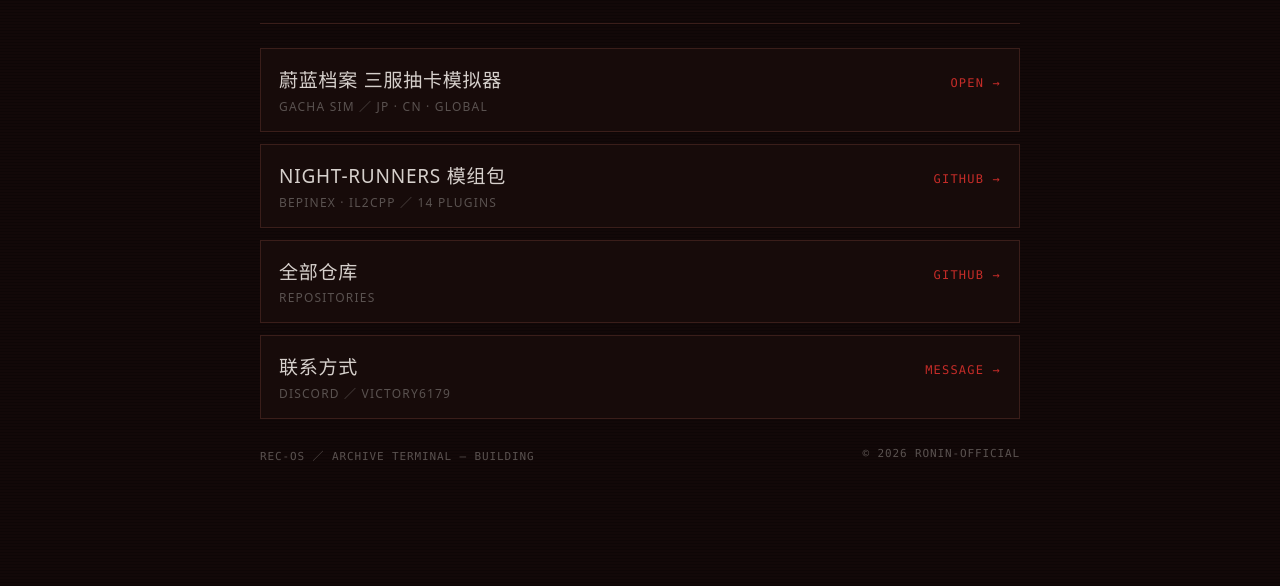
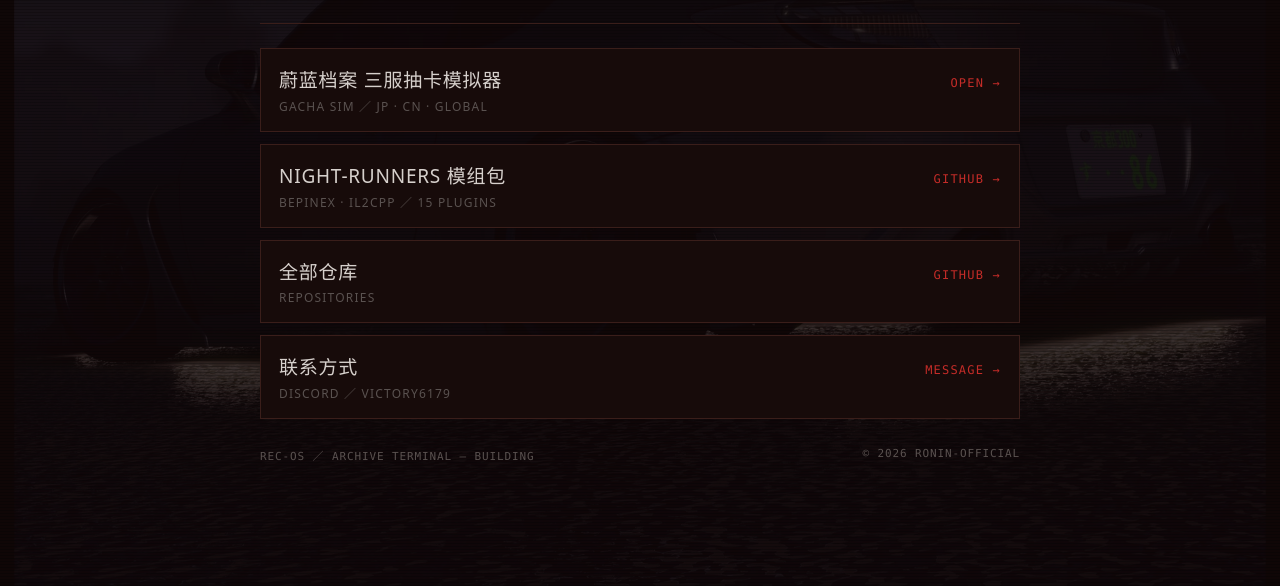
Before and after one commit to Ronin-official/Ronin-official.github.io, a plain HTML site: page index.html in a window 1280 px wide. Shown: the part 214-800 px from the top of the page. Drawn offline with Linux system fonts and the light colour scheme.

Commit message:
hub: add 86 background, bump to 15 plugins

```diff
--- a/index.html
+++ b/index.html
@@ -29,6 +29,12 @@
   .go{ font-family:Consolas,monospace; font-size:12px; color:var(--red); letter-spacing:.1em; }
   .foot{ margin-top:28px; display:flex; justify-content:space-between; gap:16px;
     font-family:Consolas,monospace; font-size:11px; color:var(--faint); letter-spacing:.08em; }
+  /* 背景车图：把 86.jpg 放在同目录即可，没有图也不会破版 */
+  body::before{ content:""; position:fixed; inset:0; z-index:0; pointer-events:none;
+    background:url("86.jpg") center 70%/cover no-repeat;
+    opacity:.16; filter:grayscale(35%) contrast(1.05);
+    -webkit-mask-image:linear-gradient(180deg, transparent 0%, #000 38%, #000 100%);
+    mask-image:linear-gradient(180deg, transparent 0%, #000 38%, #000 100%); }
   @media (max-width:520px){
     h1{ font-size:32px; } .bar{ height:58px; } .name{ font-size:17px; }
     .foot{ flex-direction:column; gap:6px; }
@@ -53,7 +59,7 @@
       <span class="go">OPEN →</span>
     </a>
     <a class="item" href="https://github.com/Ronin-official/PROJECT-RONIN-NIGHTRUNNERS-MOD">
-      <span class="name">NIGHT-RUNNERS 模组包<small>BEPINEX · IL2CPP ／ 14 PLUGINS</small></span>
+      <span class="name">NIGHT-RUNNERS 模组包<small>BEPINEX · IL2CPP ／ 15 PLUGINS</small></span>
       <span class="go">GITHUB →</span>
     </a>
     <a class="item" href="https://github.com/Ronin-official">
```
Also changed, not shown: 86.jpg (added).
